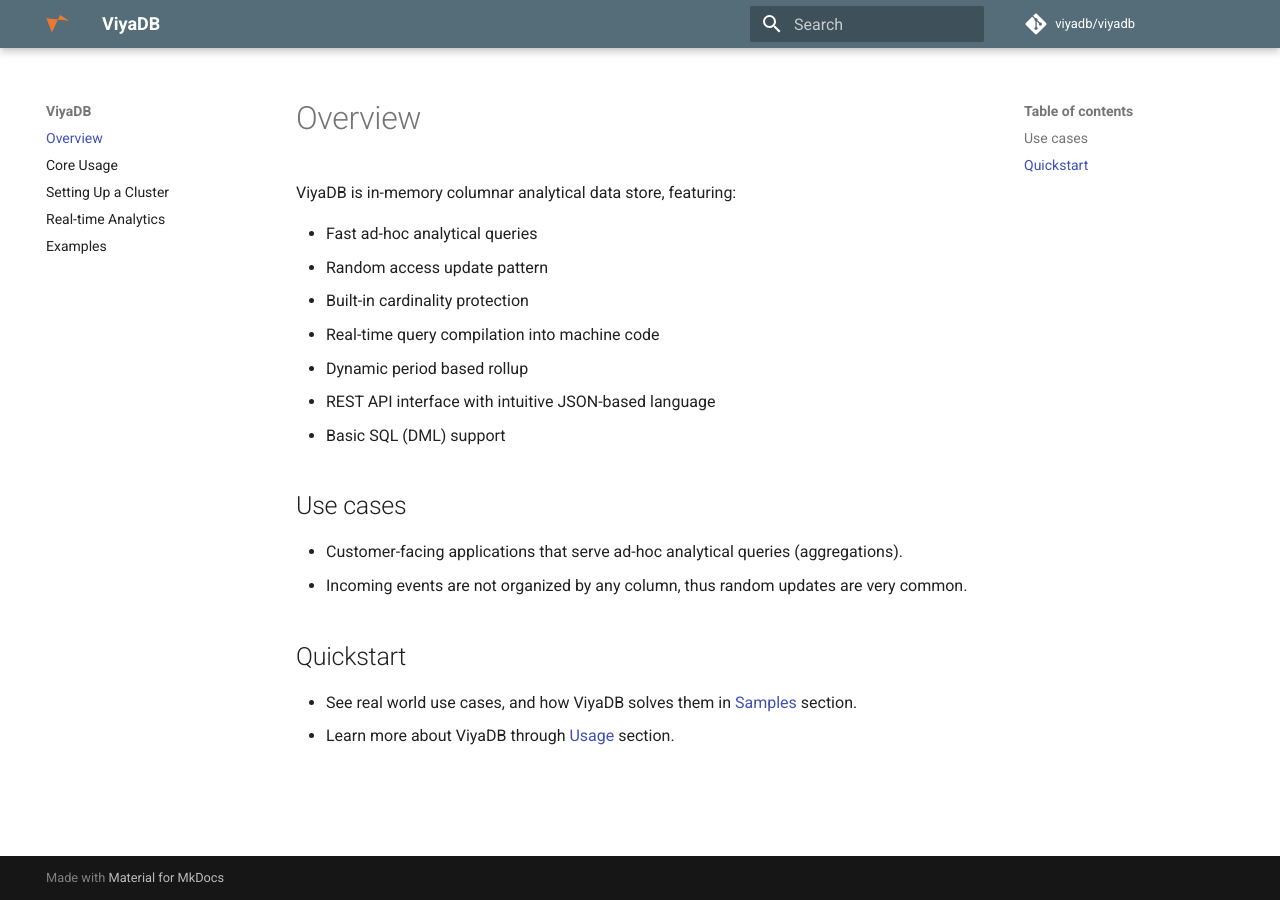
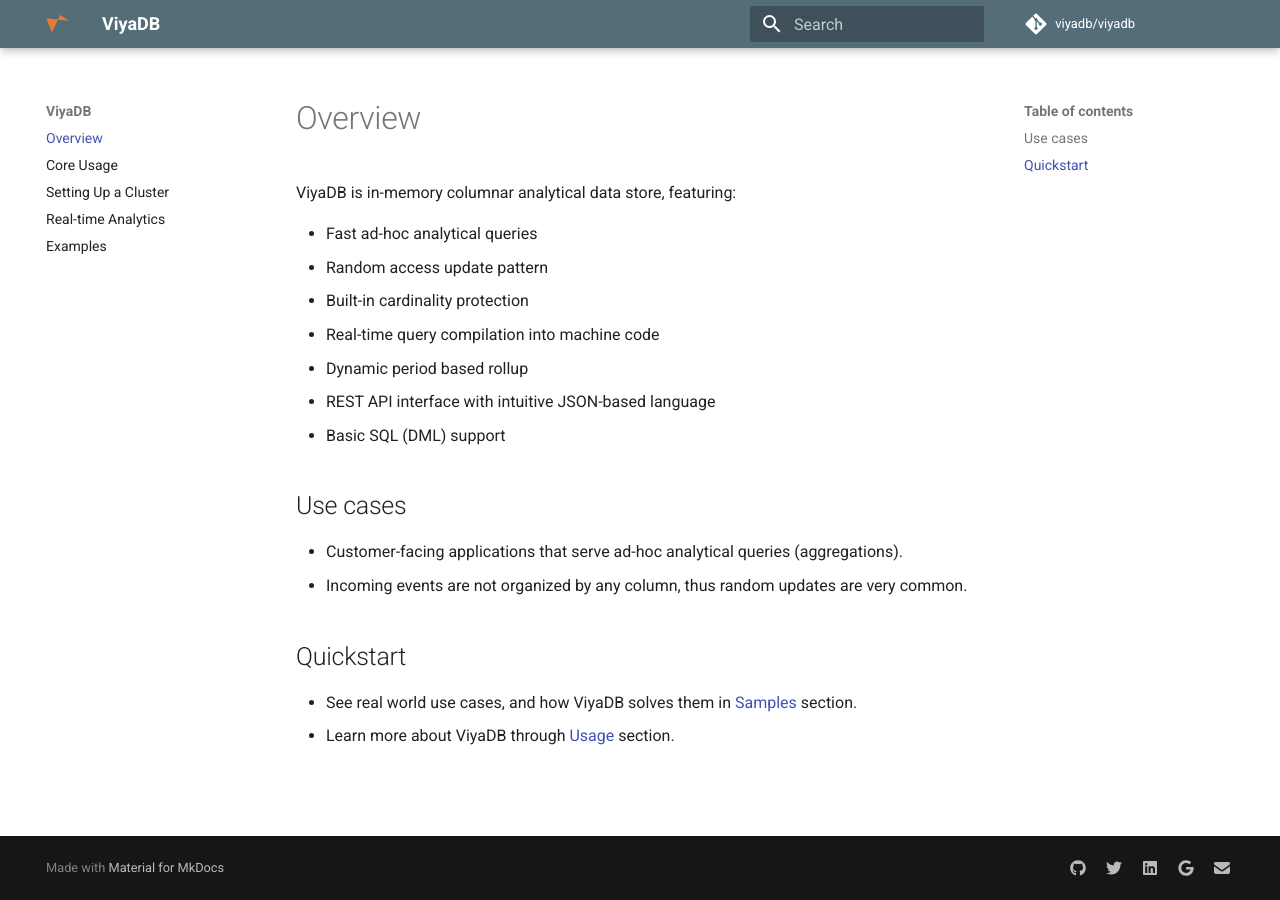
Before and after one commit to viyadb/website, an MkDocs documentation site: the page built from docs/index.md, in a window 1280 px wide. Built offline with MkDocs 1.6.1 and Material for MkDocs 9.7.7, drawn with Linux system fonts in a browser that asks for light colours; comment, search, counter and statistics services are not loaded; old or Windows-style settings are respelled for this version of MkDocs.

Commit message:
Fixed social buttons

```diff
--- a/mkdocs.yml
+++ b/mkdocs.yml
@@ -13,13 +13,7 @@
   - Setting Up a Cluster: clustering.md
   - Real-time Analytics: realtime.md
   - Examples: samples.md
-theme:
-  name: 'material'
-  logo: 'img/logo.svg'
-  favicon: 'img/favicon.png'
-  palette:
-    primary: 'blue grey'
-    accent: 'cyan'
+extra:
   social:
     - type: 'github'
       link: 'https://github.com/viyadb'
@@ -31,6 +25,13 @@
       link: 'https://groups.google.com/forum/#!forum/viyadb'
     - type: 'envelope'
       link: 'mailto:michael@viyadb.com'
+theme:
+  name: 'material'
+  logo: 'img/logo.svg'
+  favicon: 'img/favicon.png'
+  palette:
+    primary: 'blue grey'
+    accent: 'cyan'
 markdown_extensions:
   - codehilite
   - toc(permalink=true)
```
